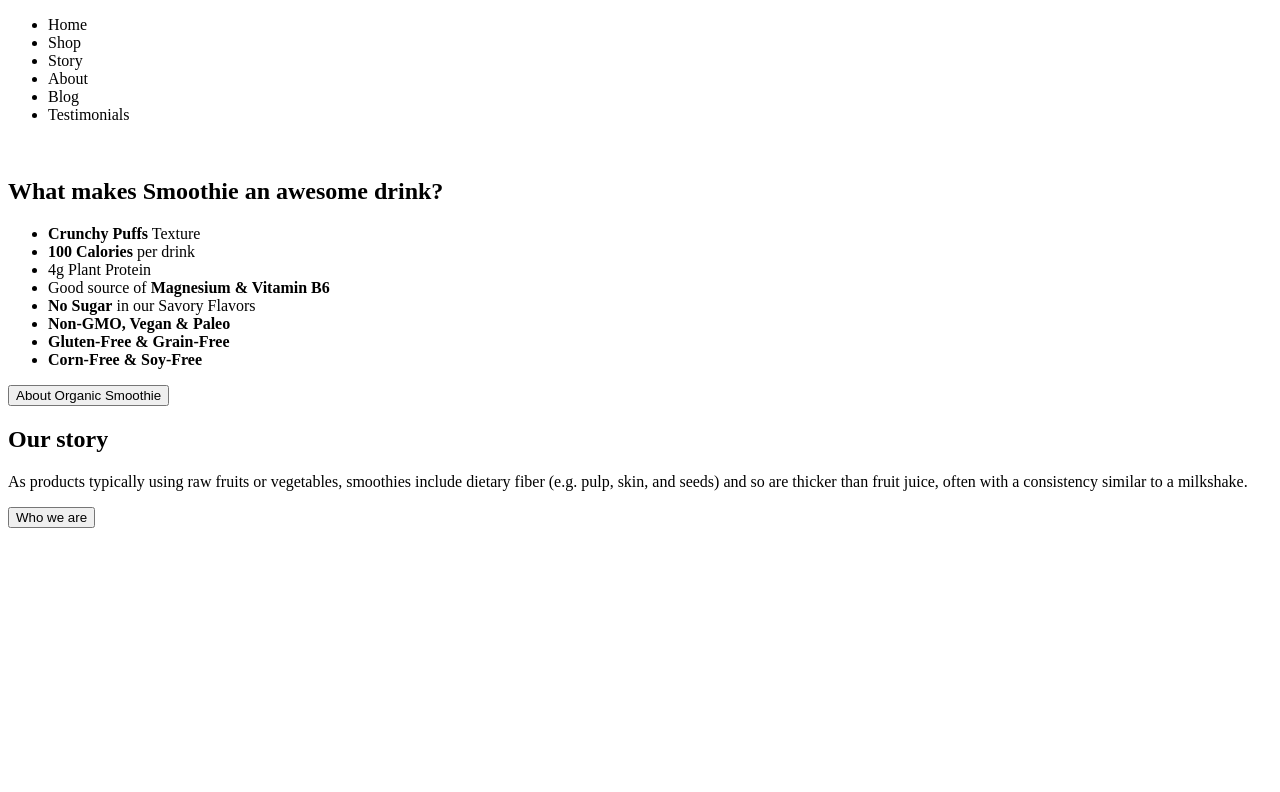
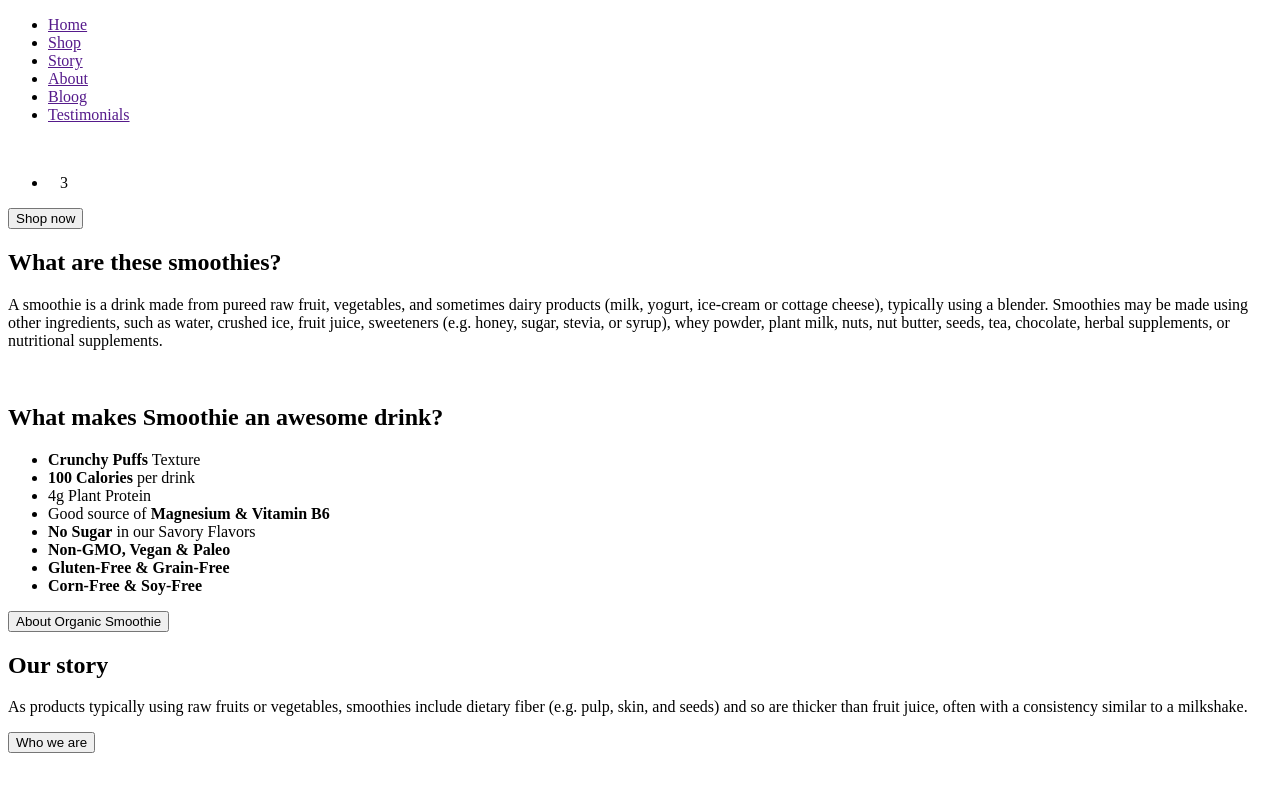
Before and after one commit to KirillJBee/ITIn_Lesson1, a plain HTML site: page index.html in a window 1280 px wide. Drawn offline with Linux system fonts and the light colour scheme.

Commit message:
feat: add header/nav  add section class=smoothies

```diff
--- a/index.html
+++ b/index.html
@@ -7,20 +7,56 @@
 </head>
 
 <body>
-    <header> <!--Незакончен-->
+    <header>
+        <div class="header-navigation">
             <nav>
                 <ul>
-                <li>Home</li>
-                <li>Shop</li>
-                <li>Story</li>
-                <li>About</li>
-                <li>Blog</li>
-                <li>Testimonials</li>
+                    <li> <a href="">Home</a></li>
+                    <li> <a href="">Shop</a></li>
+                    <li> <a href="">Story</a></li>
+                    <li> <a href="">About</a></li>
+                    <li> <a href="">Bloog</a></li>
+                    <li> <a href="">Testimonials</a></li>
+                    <a href=""></a>
                 </ul>
             </nav>
+            <div class="logo">
+                <a href="">
+                    <img src="" alt="">
+                </a>
+            </div>
+            <div class="personal">
+                <ul>
+                    <li>
+                        <a href=""><img src="" alt=""></a>
+                        <a href=""><img src="" alt=""></a>
+                        <a href=""><img src="" alt=""></a>
+                        <span>3</span>
+
+                    </li>
+                </ul>
+            </div>
+
+
+        </div>
+        <div class="header-content">
+            <button>Shop now</button>
+            <img src="" alt="">
+
+        </div>
+
+
 
     </header>
-    <section About>
+    <section lass="smoothies">
+        <h2>What are these smoothies?</h2>
+        <p>A smoothie is a drink made from pureed raw fruit, vegetables, and sometimes dairy products
+            (milk, yogurt, ice-cream or cottage cheese), typically using a blender.
+            Smoothies may be made using other ingredients, such as water, crushed ice, fruit juice,
+            sweeteners (e.g. honey, sugar, stevia, or syrup), whey powder, plant milk, nuts, nut butter,
+            seeds, tea, chocolate, herbal supplements, or nutritional supplements.</p>
+    </section>
+    <section class="about">
         <img src="" alt="">
         <div>
             <h2>What makes Smoothie an <span>awesome drink?</span></h2>
@@ -37,14 +73,7 @@
             <button>About Organic Smoothie</button>
         </div>
     </section>
-
-    <section What are these smoothies?>
-        <h2></h2>
-        <p></p>
-
-
-    </section>
-<section Our story>
+    <section class="products">
         <div>
             <h2>Our story</h2>
             <p>As products typically using raw fruits or vegetables,
@@ -55,7 +84,9 @@
         </div>
 
     </section>
+    <footer>
 
+    </footer>
 </body>
 
 </html>
```
Lines whose indentation alone changed are shown as unchanged.
